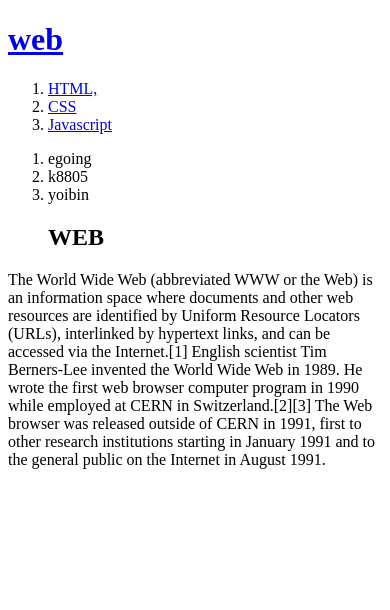
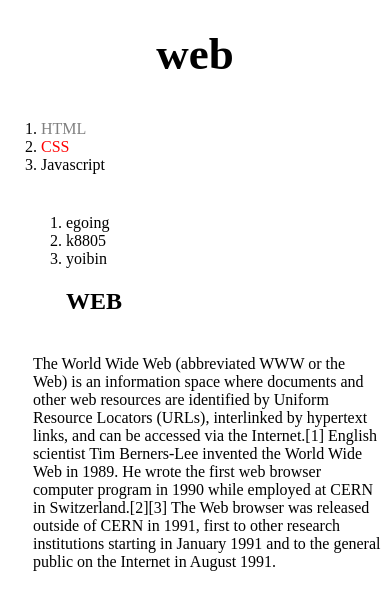
Before and after one commit to tprtlgksdltkrWkd/my-first-web-site, a plain HTML site: page index.html in a window 390 px wide. Drawn offline with Linux system fonts and the light colour scheme.

Commit message:
Add files via upload

```diff
--- a/index.html
+++ b/index.html
@@ -2,17 +2,33 @@
 <html>
 <head>
 <title>WEB1-Welcome</title>
-<meta charset=utf-8>
+<meta charset=utf-8><link rel="stylesheet" href="style.css">
+<style>
+    a{color:black;
+    text-decoration: none;}
+    h1{font-size: 45px;
+    text-align: center;}
+    .saw{color:gray}
+    #active{color:red}
+</style>
 </head>
-<body><h1><a href="index.html">web</a></h1><ol>
-<li><a href="1.html">HTML,</a></li>
-<li><a href="2.html">CSS</a></li>
-<li><a href="3.html">Javascript<a/></li>
+<body><h1><a href="index.html">web</a></h1>
+    <div id="grid"><ol>
+<li><a href="1.html"class="saw">HTML</a></li>
+<li><a href="2.html"class="saw" id="active">CSS</a></li>
+<li><a href="3.html">Javascript</a></li>
+
+
+
+
+
 </ol>
+</ol><div id="article">
 <ol>
 <li>egoing</li>
 <li>k8805</li>
 <li>yoibin</li>
 <h2>WEB</h2>
 </ol>
-The World Wide Web (abbreviated WWW or the Web) is an information space where documents and other web resources are identified by Uniform Resource Locators (URLs), interlinked by hypertext links, and can be accessed via the Internet.[1] English scientist Tim Berners-Lee invented the World Wide Web in 1989. He wrote the first web browser computer program in 1990 while employed at CERN in Switzerland.[2][3] The Web browser was released outside of CERN in 1991, first to other research institutions starting in January 1991 and to the general public on the Internet in August 1991.</body></html>
+The World Wide Web (abbreviated WWW or the Web) is an information space where documents and other web resources are identified by Uniform Resource Locators (URLs), interlinked by hypertext links, and can be accessed via the Internet.[1] English scientist Tim Berners-Lee invented the World Wide Web in 1989. He wrote the first web browser computer program in 1990 while employed at CERN in Switzerland.[2][3] The Web browser was released outside of CERN in 1991, first to other research institutions starting in January 1991 and to the general public on the Internet in August 1991.</p>
+</div></div></body></html>
--- /dev/null
+++ b/style.css
@@ -0,0 +1,43 @@
+<style>
+  body{
+    margin:0;
+  }
+  a {
+    color:black;
+
+  }
+  h1 {
+    font-size:45px;
+    text-align: center;
+    border-bottom:1px solid gray;
+    margin:0;
+    padding:20px;
+  }
+  ol{
+    border-right:1px solid gray;
+    width:100px;
+    margin:0;
+    padding:20px;
+  }
+  #grid{
+    display: grid;
+    grid-template-columns: 150px 1fr;
+  }
+  #grid ol{
+    padding-left:33px;
+  }
+  #grid #article{
+    padding-left:25px;
+  }
+  @media(max-width:800px){
+    #grid{
+      display: block;
+    }
+    ol{
+      border-right:none;
+    }
+    h1 {
+      border-bottom:none;
+    }
+  }
+</style>
```
Also changed, not shown: 1.html (+8 -2 lines), 2.html (+20 -14 lines), 3.html (+8 -6 lines), box.html (added, +16 -0 lines), grid.html (added, +18 -0 lines), mediaquery.html (added, +19 -0 lines).
